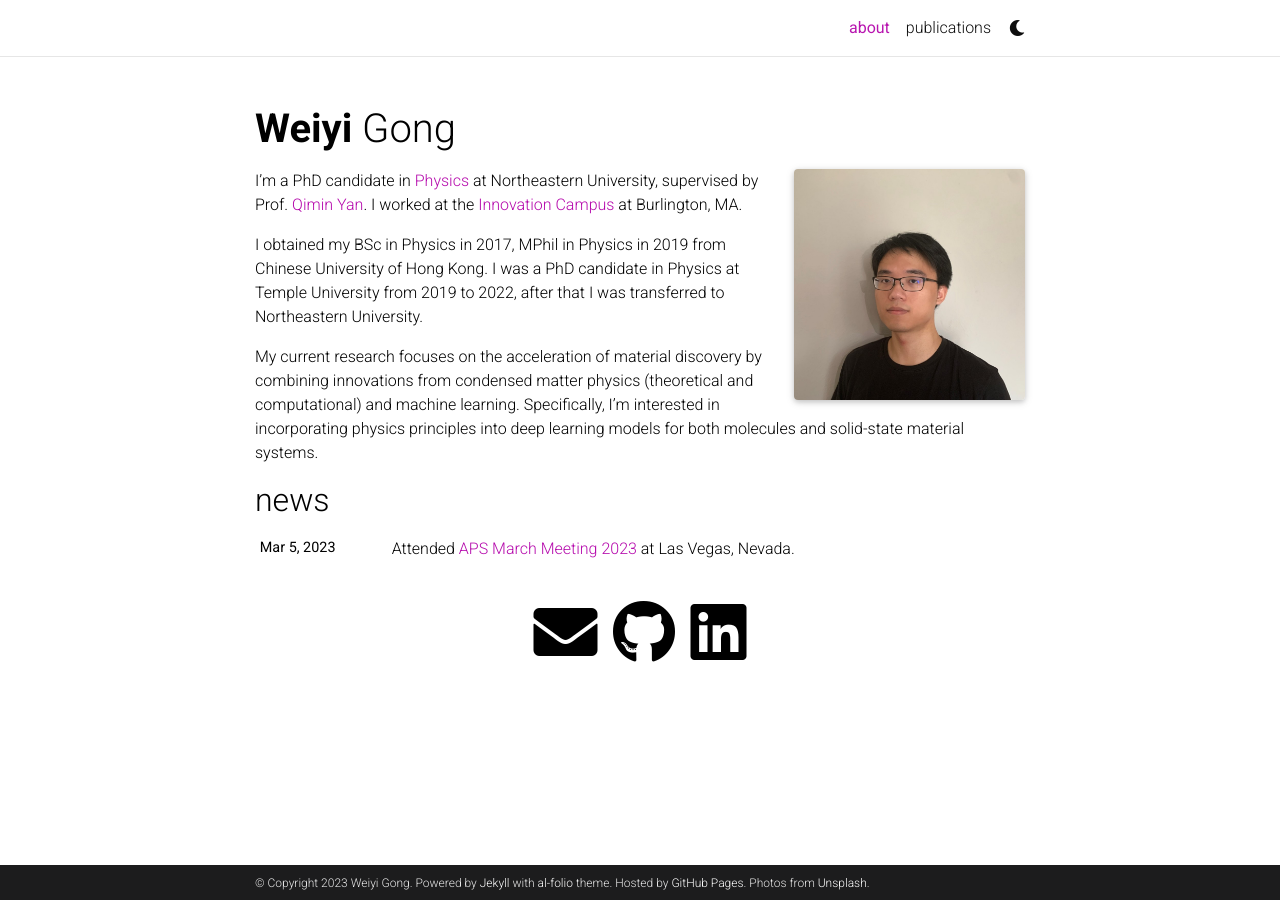
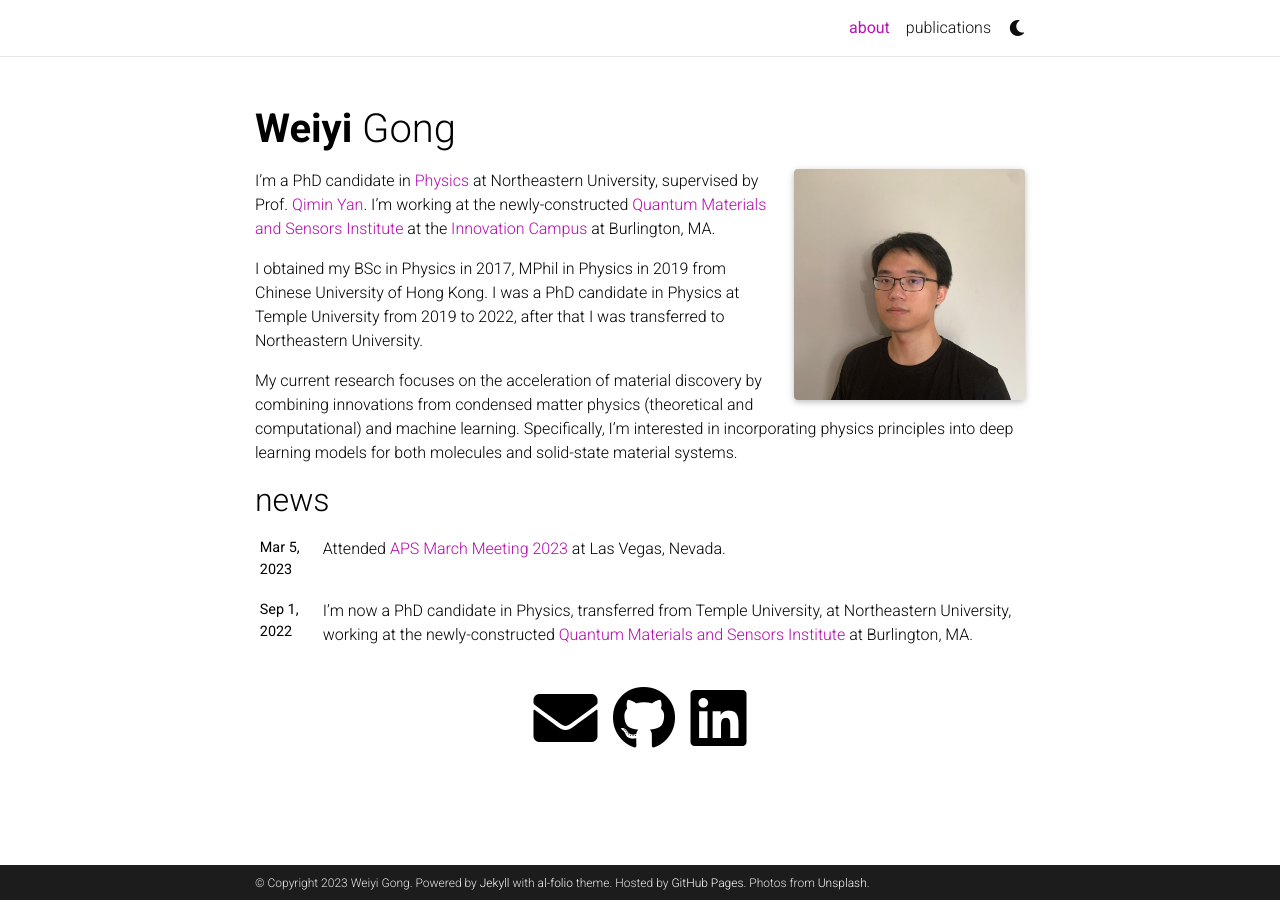
Before and after one commit to weiyigong/weiyigong.github.io, a Jekyll site: the page built from _pages/about.md, in a window 1280 px wide. Built offline with Jekyll 4.4.1, drawn with Linux system fonts in a browser that asks for light colours; full-size pictures stand in for the smaller copies a plugin makes; comment, search, counter and statistics services are not loaded; a style sheet for code colours, icons or effects is not loaded.

Commit message:
update news

```diff
--- a/_pages/about.md
+++ b/_pages/about.md
@@ -16,7 +16,9 @@ social: true  # includes social icons at the bottom of the page
 ---
 
 I'm a PhD candidate in [Physics](https://cos.northeastern.edu/physics/) at Northeastern University,
-supervised by Prof. [Qimin Yan](https://cos.northeastern.edu/people/qimin-yan/). I worked at the [Innovation Campus](https://www.burlington.northeastern.edu/) at Burlington, MA.
+supervised by Prof. [Qimin Yan](https://cos.northeastern.edu/people/qimin-yan/). I'm working at the
+newly-constructed [Quantum Materials and Sensors Institute](https://cos.northeastern.edu/dean-letters/northeastern-burlington-innovation-campus/)
+at the [Innovation Campus](https://www.burlington.northeastern.edu/) at Burlington, MA.
 
 I obtained my BSc in Physics in 2017, MPhil in Physics in 2019 from Chinese University of Hong Kong.
 I was a PhD candidate in Physics at Temple University from 2019 to 2022, after that I was transferred to Northeastern University.
```
Also changed, not shown: _news/20220901.md (added, +8 -0 lines).
